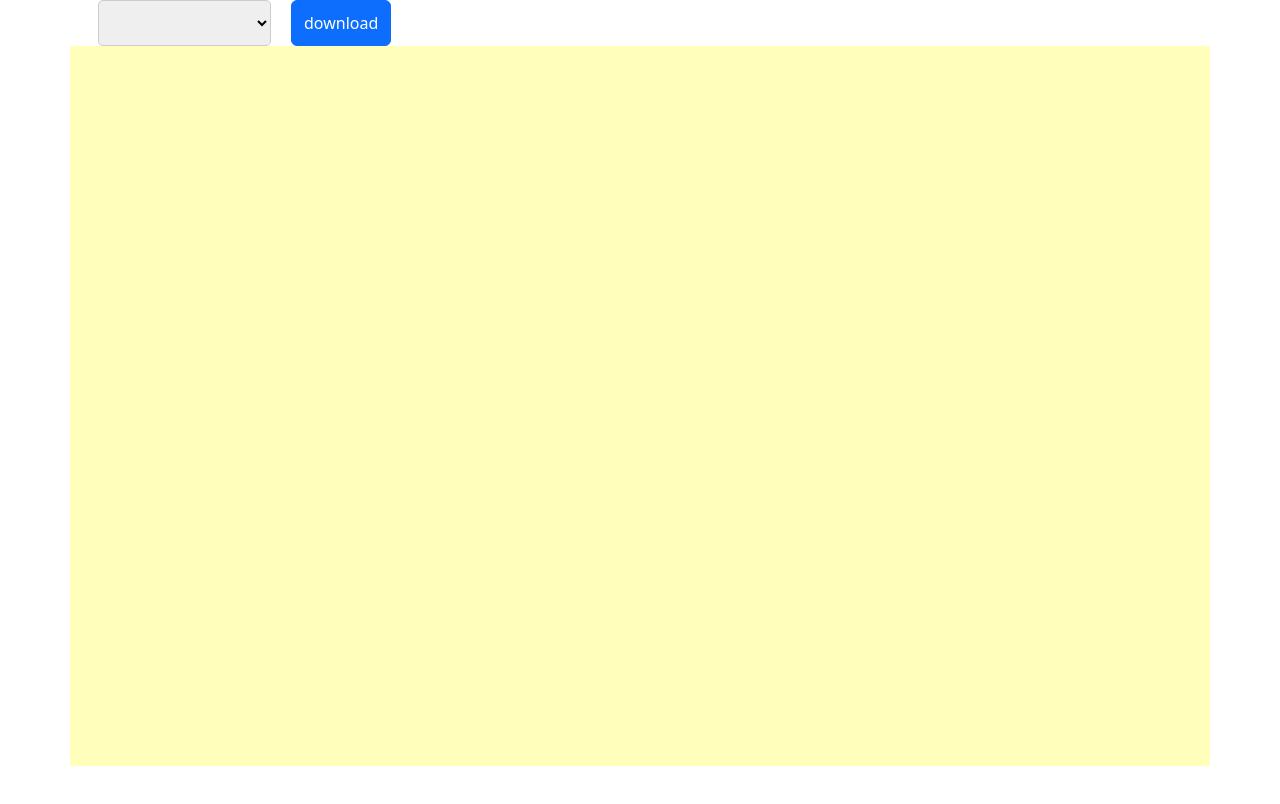
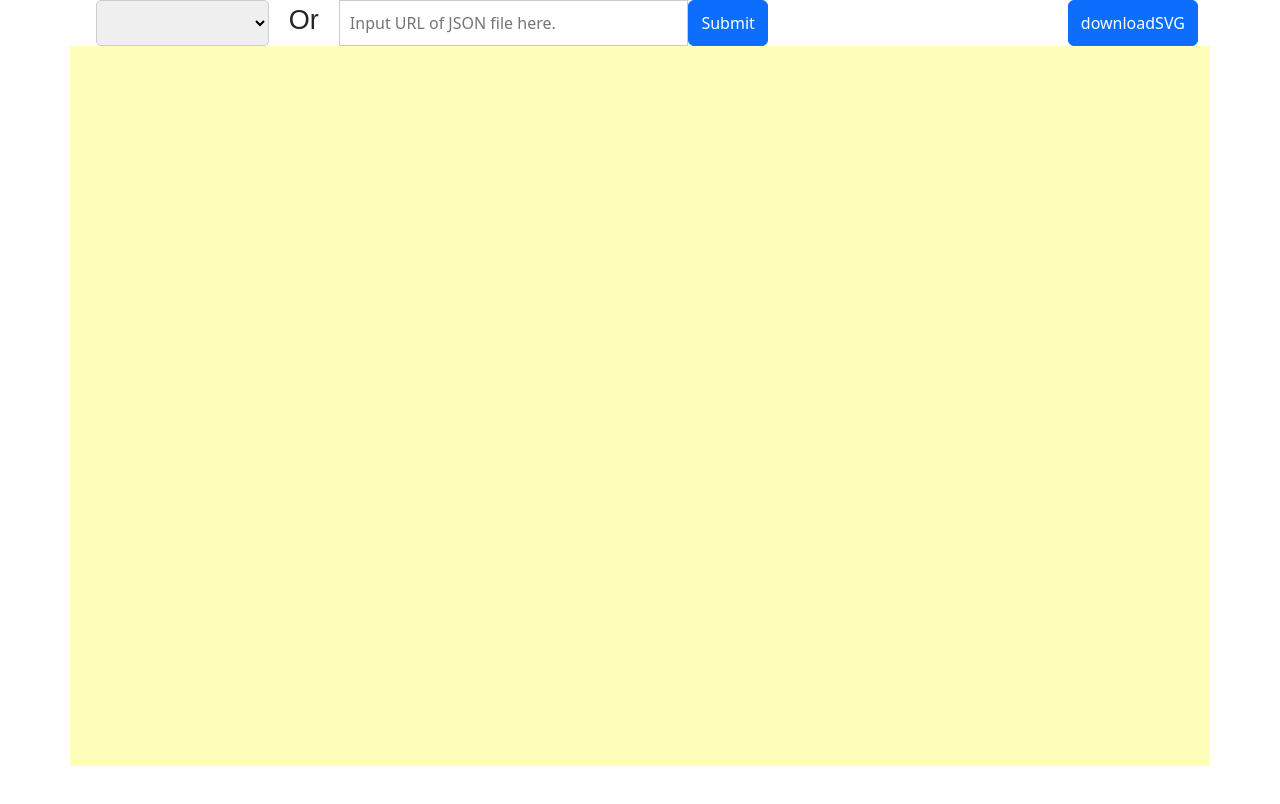
Before and after one commit to ml4ai/moviz-client, a Vue app: page / in a window 1280 px wide. Shown: the top 804 px of the page. Built offline with nearby package versions, Linux system fonts and the light colour scheme.

Commit message:
updated html

```diff
--- a/src/components/Moviz.vue
+++ b/src/components/Moviz.vue
@@ -3,12 +3,15 @@
   <div class="d-flex justify-content-start">
     <!-- <button class="btn btn-primary" @click="fetchData">upload</button> -->
     <div class="button-spacing"></div> <!-- 添加间距 -->
-    <select v-model="selectedOption" @change="fetchData" class="my-select">
+    <select v-model="selectedOption" @change="fetchData" class="my-select" placeholder="Select">
       <option v-for="option in options" :value="option.value" :key="option.value">
         {{ option.text }}
       </option>
     </select>
-    <button class="btn btn-primary" @click="downloadSVG" >download</button>
+    <div><p> Or </p></div>
+    <input type="text" v-model="url" class="url-input" placeholder="Input URL of JSON file here."/>
+    <button class="btn btn-primary" @click="submitUrl">Submit</button>
+    <button class="btn btn-primary download-button" @click="downloadSVG" >downloadSVG</button>
   </div>
     <div class="row">
       <div id="svg-container" :style="blockStyle">
@@ -28,6 +31,7 @@ import { drawBox } from '../utils/drawBox';
 export default {
   data() {
     return {
+      url: '',
       blockStyle: {
         backgroundColor: 'rgba(255, 255, 120, 0.5)',
         height: '90vh',
@@ -49,28 +53,12 @@ export default {
       d3.selectAll('g').remove();
       axios.get(this.selectedOption)
         .then((response) => {
-          // const svgContainer = d3.select('#svg-container');
-          // const containerWidth = parseInt(svgContainer.style('width'), 1000);
-          // const containerHeight = parseInt(svgContainer.style('height'), 1000);
-          // const svg = d3.select('svg');
-          // svg.attr('width', containerWidth);
-          // svg.attr('height', containerHeight);
           const jsonData = response.data;
           const graphData = jsonData.modules[0];
           const fn0 = graphData.fn;
           const fnS = graphData.fn_array;
-          // eslint-disable-next-line
-          console.log(fn0);
-          // eslint-disable-next-line
-          console.log(fnS);
           const layout = getBoxLayout(fn0);
           drawBox(layout, fnS, 0);
-          // const G = getLayout();
-          // eslint-disable-next-line
-          // console.log(layout);
-          // const svgString = response.data;
-          // getLayout(svgString);
-          // this.svgData = svgString;
         })
         .catch((error) => {
           // eslint-disable-next-line
@@ -94,6 +82,24 @@ export default {
       downloadLink.click();
       document.body.removeChild(downloadLink);
     },
+    submitUrl() {
+      this.excuteFunction(this.url);
+    },
+    excuteFunction(url) {
+      axios.get(url)
+        .then((response) => {
+          const jsonData = response.data;
+          const graphData = jsonData.modules[0];
+          const fn0 = graphData.fn;
+          const fnS = graphData.fn_array;
+          const layout = getBoxLayout(fn0);
+          drawBox(layout, fnS, 0);
+        })
+        .catch((error) => {
+          // eslint-disable-next-line
+          console.error(error);
+        });
+    },
   },
 };
 </script>
@@ -112,4 +118,24 @@ export default {
     border: 1px solid #ccc;
     margin-right: 20px; /* 这将在下拉框和其他元素之间添加一些间距 */
 }
+
+.url-input {
+    /* 输入框的样式 */
+    padding: 10px;
+    font-size: 16px;
+    border: 1px solid #ccc;
+    width: 400px;
+    overflow-x: auto;
+    margin-left: 20px; /* 这将在下拉框和其他元素之间添加一些间距 */
+}
+
+p {
+  margin-bottom: -10px;
+  font-size: 27px;
+  font-family: Arial, sans-serif;
+}
+
+.download-button {
+  margin-left: 300px;
+}
 </style>
```
